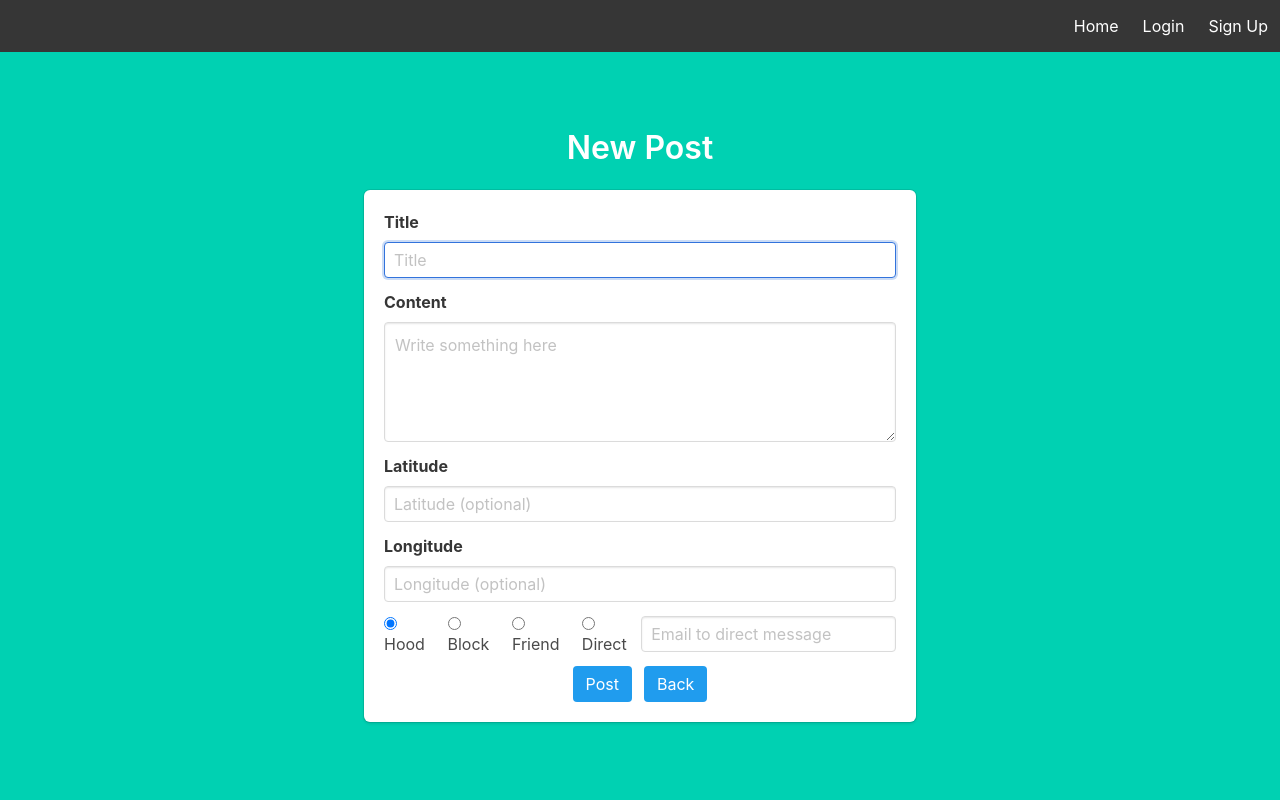
After one commit to vin-lz/cs6083-principles-of-database-systems-final-project, a Flask app: template templates/new-post.html in a window 1280 px wide. The commit adds this page. Run offline with Flask 2, Linux system fonts and the light colour scheme; the template is opened without the code that fills it, so the values that code supplies are empty; some libraries are stand-ins or nearby versions.

Commit message:
feat: post message

```diff
--- a/templates/index.html
+++ b/templates/index.html
@@ -6,4 +6,5 @@
 </h1>
 <a href="{{ url_for('timeline.load_thread') }}">Timeline</a>
 <a href="{{ url_for('location.block_members') }}">Block members</a>
+<a href="{{ url_for('timeline.new_post') }}">New post</a>
 {% endblock %}
--- /dev/null
+++ b/templates/new-post.html
@@ -0,0 +1,82 @@
+{% extends "base.html" %}
+
+{% block content %}
+<div class="column is-6 is-offset-3">
+    <h3 class="title">New Post</h3>
+    <div class="box">
+        {% with messages = get_flashed_messages() %}
+        {% if messages %}
+        <div class="notification is-danger">
+            {{ messages[0] }}.
+        </div>
+        {% endif %}
+        {% endwith %}
+        <form method="POST" action="/new-post">
+            <div class="field">
+                <label class="label has-text-left">Title</label>
+                <div class="control">
+                    <input required class="input" type="text" name="title" placeholder="Title" autofocus="">
+                </div>
+            </div>
+
+            <div class="field">
+                <label class="label has-text-left">Content</label>
+                <div class="control">
+                    <textarea required class="textarea" name="content" placeholder="Write something here"></textarea>
+                </div>
+            </div>
+
+            <div class="field">
+                <label class="label has-text-left">Latitude</label>
+                <div class="control">
+                    <input class="input" type="number" name="latitude" placeholder="Latitude (optional)" autofocus="">
+                </div>
+            </div>
+
+            <div class="field">
+                <label class="label has-text-left">Longitude</label>
+                <div class="control">
+                    <input class="input" type="number" name="longitude" placeholder="Longitude (optional)">
+                </div>
+            </div>
+            <div class="field">
+                <div class="control level">
+                    <label class="radio">
+                        <input checked type="radio" name="visibility" value="hood">
+                        Hood
+                    </label>
+
+                    <label class="radio">
+                        <input type="radio" name="visibility" value="block">
+                        Block
+                    </label>
+
+                    <label class="radio">
+                        <input type="radio" name="visibility" value="friend">
+                        Friend
+                    </label>
+
+                    <label class="radio">
+                        <input type="radio" name="visibility" value="direct">
+                        Direct
+                    </label>
+                    <label>
+                        <input class="input level-right" type="email" name="direct-email"
+                            placeholder="Email to direct message">
+                    </label>
+                </div>
+            </div>
+
+            <div class="field is-grouped is-grouped-centered">
+                <p class="control">
+                    <button class="button is-info">Post</button>
+                </p>
+                <p class="control">
+                    <button class="button is-info" onclick="goBack()">Back</button>
+                </p>
+            </div>
+
+        </form>
+    </div>
+</div>
+{% endblock %}
```
Also changed, not shown: auth.py (+9 -1 lines), templates/signup.html (+30 -2 lines), timeline.py (+35 -8 lines), db.sqlite3.
